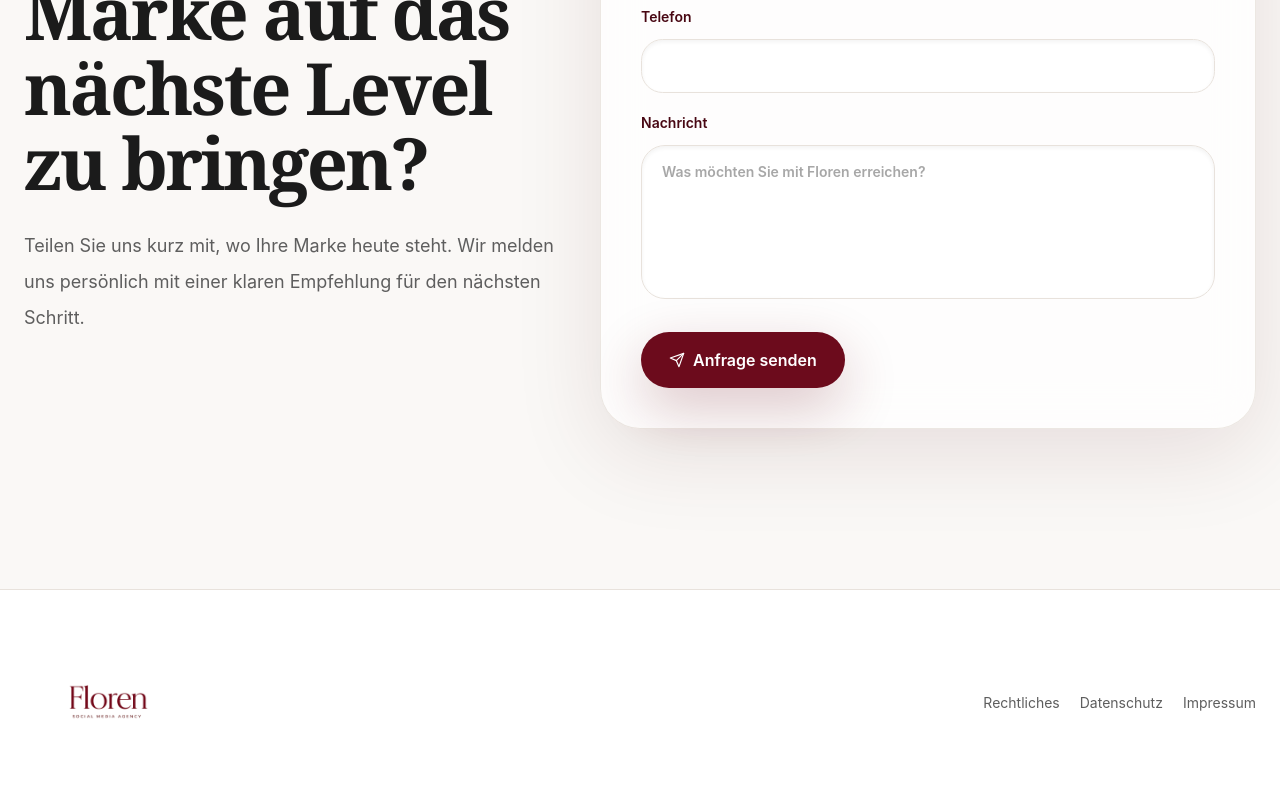
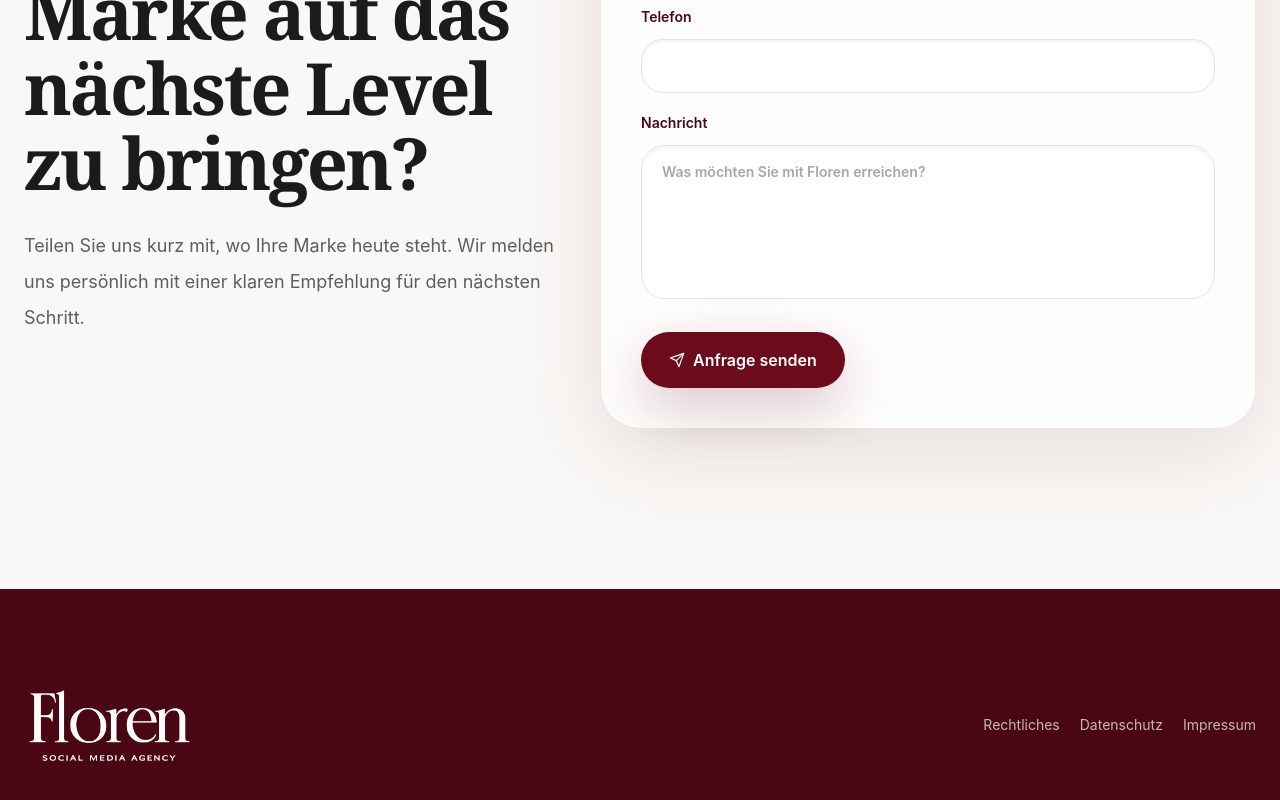
Before and after one commit to florensocial/floren-website, a Next.js app: page / in a window 1280 px wide. Shown: the part 3656-4456 px from the top of the page. Built offline with nearby package versions, Linux system fonts and the light colour scheme.

Commit message:
Update site.tsx

```diff
--- a/components/site.tsx
+++ b/components/site.tsx
@@ -8,7 +8,7 @@ import { dictionary, packages, type Lang } from "@/lib/content";
 import { Icon } from "./icons";
 import { Hero } from "./hero";
 import Intro from "./intro";
-import Services from "./services"; // <-- Підключаємо новий файл тарифів
+import Services from "./services";
 
 type Copy = (typeof dictionary)[Lang];
 type Status = "idle" | "sending" | "success" | "error";
@@ -25,7 +25,7 @@ function PrimaryButton({
   const classes =
     variant === "dark"
       ? "bg-[#6C0B1C] text-white shadow-[0_18px_45px_rgba(108,11,28,.24)] hover:bg-[#5A0917] hover:shadow-[0_24px_60px_rgba(108,11,28,.3)]"
-      : "border border-[#E8E2DC] bg-white/82 text-[#480713] hover:border-[#6C0B1C]/30 hover:bg-white"; // Прибрав золото з ховеру
+      : "border border-[#E8E2DC] bg-white/82 text-[#480713] hover:border-[#6C0B1C]/30 hover:bg-white";
 
   return (
     <Link
@@ -245,7 +245,6 @@ export function Site({
           <>
             <Hero t={t} />
             <Intro t={t} />
-            {/* Викликаємо новий ізольований компонент */}
             <Services t={t} />
             <Contact lang={lang} />
           </>
@@ -282,7 +281,6 @@ export function Contact({ lang, selectedPackage = "", standalone = false }: { la
       <div className="absolute inset-0 -z-10 bg-[radial-gradient(circle_at_12%_10%,rgba(201,164,90,.05),transparent_26%),radial-gradient(circle_at_85%_45%,rgba(108,11,28,.08),transparent_30%)]" />
       <div className="mx-auto grid max-w-7xl gap-10 lg:grid-cols-[0.9fr_1.1fr] lg:items-start">
         <div className="reveal-up lg:sticky lg:top-32">
-          {/* Золото прибрано */}
           <p className="text-sm font-semibold uppercase tracking-[0.34em] text-[#6C0B1C]">{t.eyebrow}</p>
           <h2 className="mt-5 font-serif text-5xl font-semibold leading-[1.04] tracking-[-0.035em] md:text-7xl">{t.title}</h2>
           <p className="mt-7 max-w-xl text-lg leading-9 text-[#5E5E5E]">{t.text}</p>
@@ -347,15 +345,23 @@ function Field({ label, name, type = "text", required = false, className = "" }:
   );
 }
 
+// ОНОВЛЕНИЙ ФУТЕР
 function Footer({ t }: { t: Copy }) {
   return (
-    <footer className="border-t border-[#E8E2DC] bg-white px-6 py-14">
+    <footer className="bg-[#480713] px-6 py-20 md:py-24">
       <div className="mx-auto flex max-w-7xl flex-col gap-8 md:flex-row md:items-center md:justify-between">
-        <Image src="/logos/floren_full_color_withoutbg.png" alt="Floren" width={170} height={80} />
-        <div className="flex flex-wrap gap-5 text-sm text-[#5E5E5E]">
+        {/* Додано brightness-0 invert, щоб логотип став білим на темному фоні */}
+        <Image
+          src="/logos/white_floren_withoutbg.png"
+          alt="Floren"
+          width={170}
+          height={80}
+          className="brightness-0 invert"
+        />
+        <div className="flex flex-wrap gap-5 text-sm text-white/70">
           <span>{t.footer.legal}</span>
-          <Link href="/privacy" className="hover:text-[#6C0B1C]">{t.footer.privacy}</Link>
-          <Link href="/imprint" className="hover:text-[#6C0B1C]">{t.footer.imprint}</Link>
+          <Link href="/privacy" className="transition-colors hover:text-white">{t.footer.privacy}</Link>
+          <Link href="/imprint" className="transition-colors hover:text-white">{t.footer.imprint}</Link>
         </div>
       </div>
     </footer>
```
